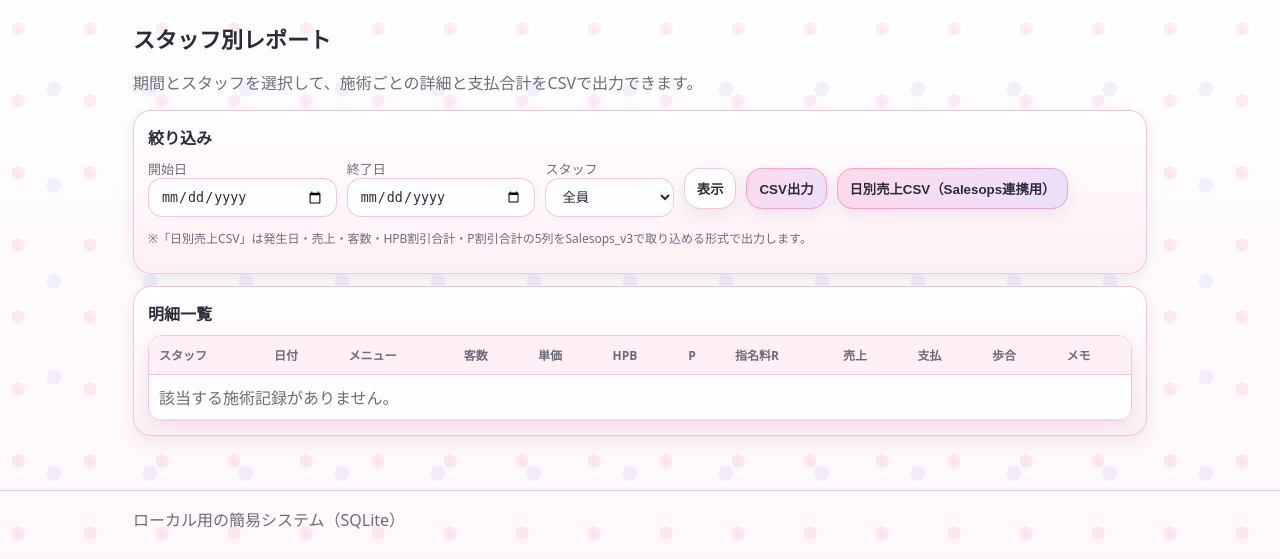
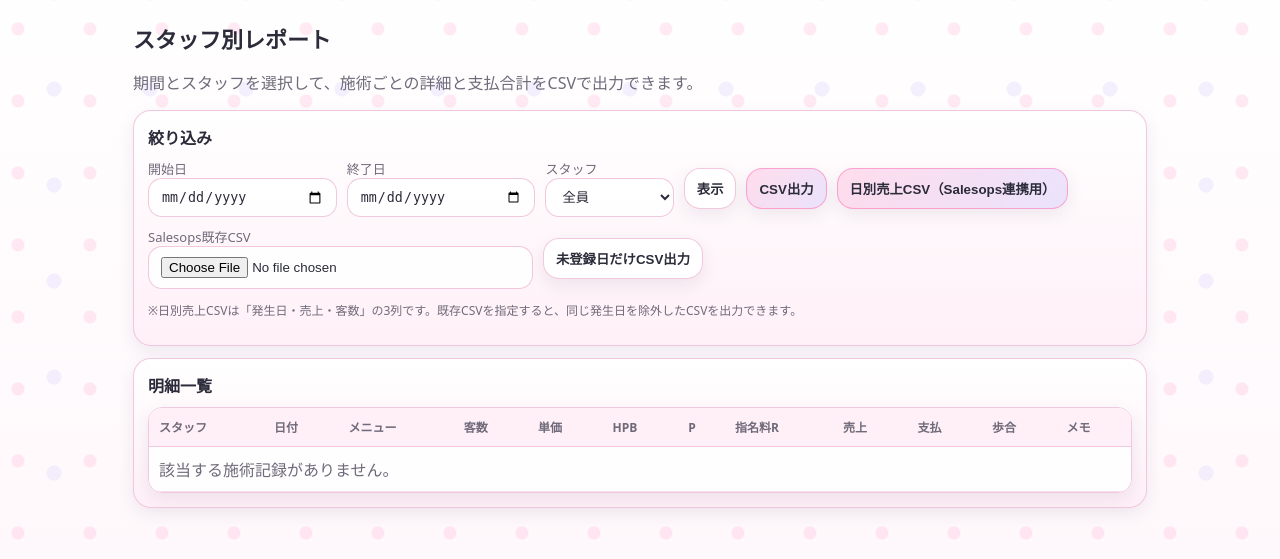
Before and after one commit to shunsoco-stack/InvoiceFromTherapist, a Flask app: template app/templates/report_staff.html in a window 1280 px wide. Shown: the part 61-620 px from the top of the page. Run offline with Flask 3, Linux system fonts and the light colour scheme; the template is opened without the code that fills it, so the values that code supplies are empty; parts of the project's set-up code (start-up, migrations or seed data) failed here and were passed over.

Commit message:
feat(csv): add missing-days export against existing Salesops CSV
Allow uploading an existing Salesops CSV and export only unregistered dates to avoid skipped rows on re-import.

Made-with: Cursor

```diff
--- a/app/app.py
+++ b/app/app.py
@@ -1494,6 +1494,100 @@ def create_app() -> Flask:
         finally:
             conn.close()
 
+    def _normalize_sales_date(raw: str) -> Optional[str]:
+        v = (raw or "").strip()
+        if not v:
+            return None
+        for sep in ("T", " "):
+            if sep in v:
+                v = v.split(sep, 1)[0]
+        v = v.replace(".", "/").replace("-", "/")
+        for fmt in ("%Y/%m/%d", "%Y%m%d"):
+            try:
+                return datetime.strptime(v, fmt).date().isoformat()
+            except ValueError:
+                continue
+        try:
+            parts = [p for p in v.split("/") if p]
+            if len(parts) == 3:
+                y = int(parts[0])
+                m = int(parts[1])
+                d = int(parts[2])
+                return date(y, m, d).isoformat()
+        except ValueError:
+            return None
+        return None
+
+    def _extract_existing_sales_dates(uploaded_bytes: bytes) -> set[str]:
+        if not uploaded_bytes:
+            return set()
+        text = ""
+        for enc in ("utf-8-sig", "cp932", "utf-8"):
+            try:
+                text = uploaded_bytes.decode(enc)
+                break
+            except UnicodeDecodeError:
+                continue
+        if not text:
+            return set()
+        reader = csv.DictReader(io.StringIO(text))
+        if not reader.fieldnames:
+            return set()
+        candidates = ("発生日", "日付", "対象日", "date", "Date")
+        date_col = next((name for name in candidates if name in reader.fieldnames), reader.fieldnames[0])
+        existing: set[str] = set()
+        for row in reader:
+            raw = (row.get(date_col) or "").strip()
+            norm = _normalize_sales_date(raw)
+            if norm:
+                existing.add(norm)
+        return existing
+
+    @app.post("/reports/sales_daily_missing.csv")
+    def report_sales_daily_missing_csv():
+        """Salesops 側の既存CSVを照合し、未登録日のみ日別売上CSVを出力する。"""
+        today = date.today().isoformat()
+        date_from = (request.form.get("date_from") or today[:8] + "01").strip()
+        date_to = (request.form.get("date_to") or today).strip()
+        existing_file = request.files.get("existing_csv")
+        if not existing_file or not (existing_file.filename or "").strip():
+            flash("既存CSVファイルを選択してください。", "error")
+            return redirect(request.referrer or url_for("admin"))
+
+        existing_dates = _extract_existing_sales_dates(existing_file.read())
+        conn = connect()
+        try:
+            rows = _staff_report_rows(conn, date_from, date_to, None)
+            details = _compute_staff_details(rows)
+
+            daily: Dict[str, Dict[str, int]] = {}
+            for d in details:
+                key = str(d["service_date"])
+                bucket = daily.setdefault(key, {"sales": 0, "customers": 0})
+                bucket["sales"] += int(d["sales"])
+                if int(d.get("count_as_customer") or 0):
+                    bucket["customers"] += int(d["quantity"])
+
+            output = io.StringIO()
+            w = csv.writer(output)
+            w.writerow(["発生日", "売上", "客数"])
+            for day in sorted(daily.keys()):
+                if day in existing_dates:
+                    continue
+                b = daily[day]
+                day_slash = day.replace("-", "/")
+                w.writerow([day_slash, b["sales"], b["customers"]])
+
+            csv_bytes = output.getvalue().encode("utf-8")
+            filename = f"sales_daily_missing_{date_from}_{date_to}.csv"
+            return Response(
+                csv_bytes,
+                mimetype="text/csv; charset=utf-8",
+                headers={"Content-Disposition": f'attachment; filename="{filename}"'},
+            )
+        finally:
+            conn.close()
+
     @app.post("/payouts/mark_paid")
     def payout_mark_paid():
         service_date = (request.form.get("service_date") or date.today().isoformat()).strip()
--- a/app/templates/admin.html
+++ b/app/templates/admin.html
@@ -44,6 +44,12 @@
       <label>開始日 <input name="date_from" type="date" value="{{ today[:8] }}01" /></label>
       <label>終了日 <input name="date_to" type="date" value="{{ today }}" /></label>
       <button class="btn" type="submit">日別売上CSVを出力</button>
+    </form>
+    <form class="inline" method="post" action="{{ url_for('report_sales_daily_missing_csv') }}" enctype="multipart/form-data" style="margin-top:10px;">
+      <label>開始日 <input name="date_from" type="date" value="{{ today[:8] }}01" /></label>
+      <label>終了日 <input name="date_to" type="date" value="{{ today }}" /></label>
+      <label>既存CSV <input name="existing_csv" type="file" accept=".csv,text/csv" required /></label>
+      <button class="btn btn--secondary" type="submit">未登録日だけCSV出力</button>
     </form>
   </section>
 
--- a/app/templates/report_staff.html
+++ b/app/templates/report_staff.html
@@ -23,7 +23,13 @@
       <button class="btn" type="submit" formaction="{{ url_for('report_staff_csv') }}" formmethod="get">CSV出力</button>
       <button class="btn" type="submit" formaction="{{ url_for('report_sales_daily_csv') }}" formmethod="get">日別売上CSV（Salesops連携用）</button>
     </form>
-    <p class="muted small">※「日別売上CSV」は発生日・売上・客数・HPB割引合計・P割引合計の5列をSalesops_v3で取り込める形式で出力します。</p>
+    <form class="inline" method="post" action="{{ url_for('report_sales_daily_missing_csv') }}" enctype="multipart/form-data" style="margin-top:10px;">
+      <input type="hidden" name="date_from" value="{{ date_from }}" />
+      <input type="hidden" name="date_to" value="{{ date_to }}" />
+      <label>Salesops既存CSV <input name="existing_csv" type="file" accept=".csv,text/csv" required /></label>
+      <button class="btn btn--secondary" type="submit">未登録日だけCSV出力</button>
+    </form>
+    <p class="muted small">※日別売上CSVは「発生日・売上・客数」の3列です。既存CSVを指定すると、同じ発生日を除外したCSVを出力できます。</p>
   </section>
 
   {% if therapist_totals %}
```
